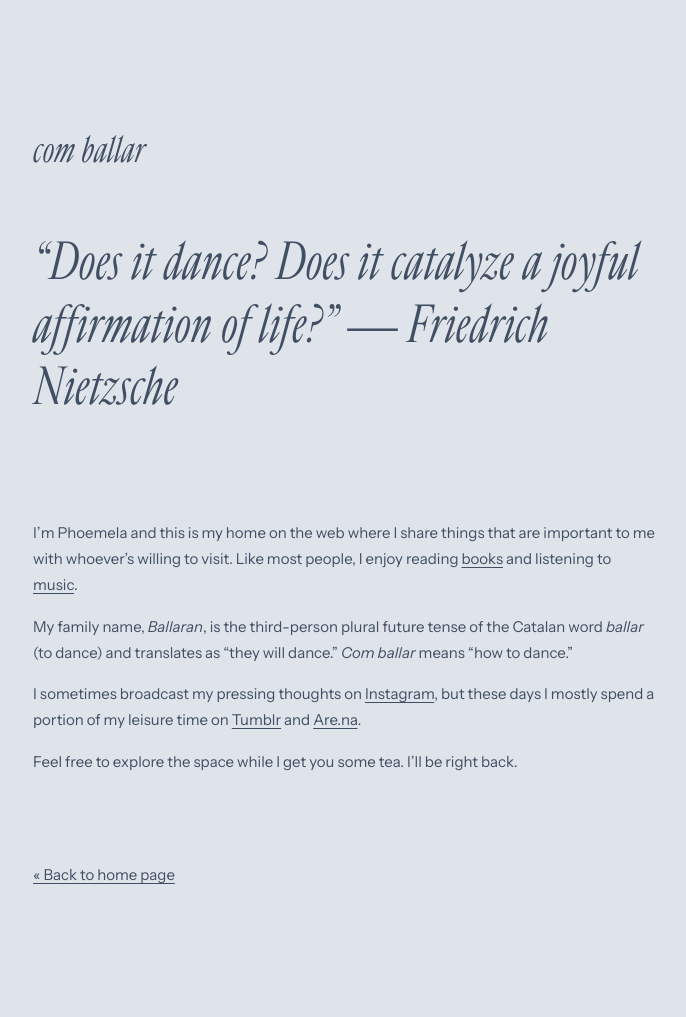
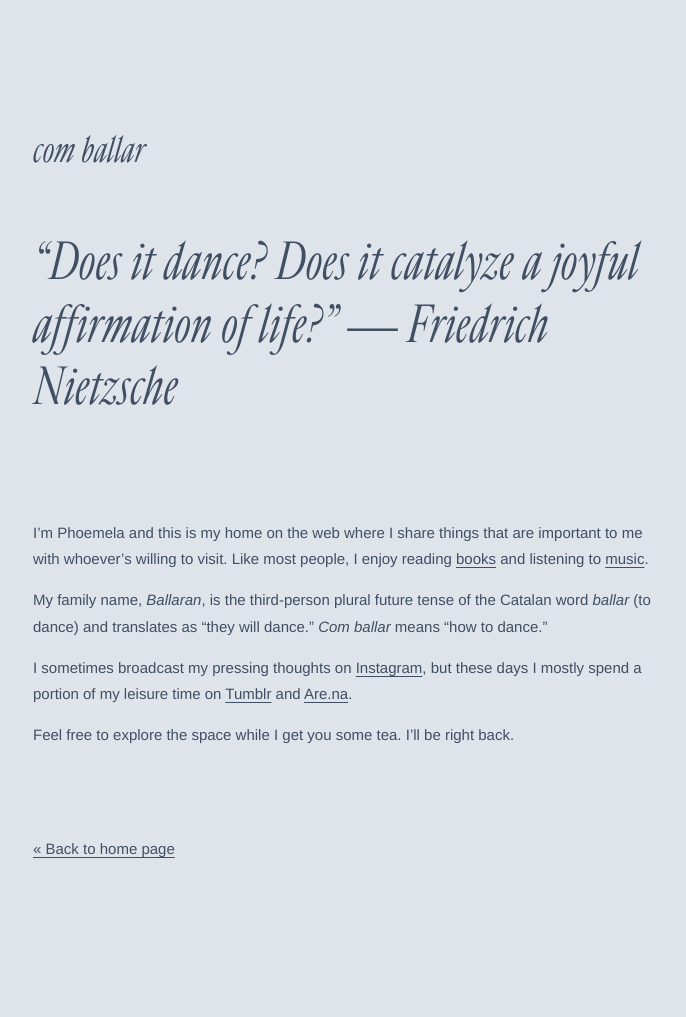
Before and after one commit to comballar/comballar.github.io, a Jekyll site: the page built from about.md, in a window 1280 px wide. Shown: the whole page, without its empty margins (87-773 px from the left). Built offline with Jekyll 4.4.1, drawn with Linux system fonts in a browser that asks for light colours; after the commit the page ends 991 px from its top, so only the background shows below that.

Commit message:
Update base.scss

```diff
--- a/_sass/base.scss
+++ b/_sass/base.scss
@@ -2,10 +2,6 @@ $on-palm:           600px !default;
 $on-laptop:         800px !default;
 
 // typography
-@import url('https://fonts.googleapis.com/css2?family=Instrument+Sans:ital,wdth,wght@0,97,400..700;1,97,400..700&display=swap');
-$font__family:      'Instrument Sans', sans-serif;
-$font__size:        15px;
-$font__line-height: 1.75;
 
 @font-face {
     font-family: 'Cardinal Fruit';
@@ -15,6 +11,52 @@ $font__line-height: 1.75;
     font-style: normal;
     font-weight: normal;
 }
+
+@font-face {
+    font-family: 'Helvetica Neue';
+    src: url('https://comballar.github.io/assets/fonts/helvetica neue/HelveticaNeue.ttf') format('truetype');
+    font-style: normal;
+    font-weight: normal;
+}
+
+@font-face {
+    font-family: 'Helvetica Neue';
+    src: url('https://comballar.github.io/assets/fonts/helvetica neue/HelveticaNeue-Italic.ttf') format('truetype');
+    font-style: italic;
+    font-weight: normal;
+}
+
+@font-face {
+    font-family: 'Helvetica Neue';
+    src: url('https://comballar.github.io/assets/fonts/helvetica neue/HelveticaNeue-Bold.ttf') format('truetype');
+    font-style: normal;
+    font-weight: bold;
+}
+
+@font-face {
+    font-family: 'Helvetica Neue';
+    src: url('https://comballar.github.io/assets/fonts/helvetica neue/HelveticaNeue-BoldItalic.ttf') format('truetype');
+    font-style: italic;
+    font-weight: bold;
+}
+
+@font-face {
+    font-family: 'Helvetica Neue';
+    src: url('https://comballar.github.io/assets/fonts/helvetica neue/HelveticaNeue-Light.ttf') format('truetype');
+    font-style: normal;
+    font-weight: light;
+}
+
+@font-face {
+    font-family: 'Helvetica Neue';
+    src: url('https://comballar.github.io/assets/fonts/helvetica neue/HelveticaNeue-LightItalic.ttf') format('truetype');
+    font-style: italic;
+    font-weight: light;
+}
+
+$font__family:      'Helvetica Neue', sans-serif;
+$font__size:        15px;
+$font__line-height: 1.75;
 
 // colors
 $color__black:      #404F63;
```
